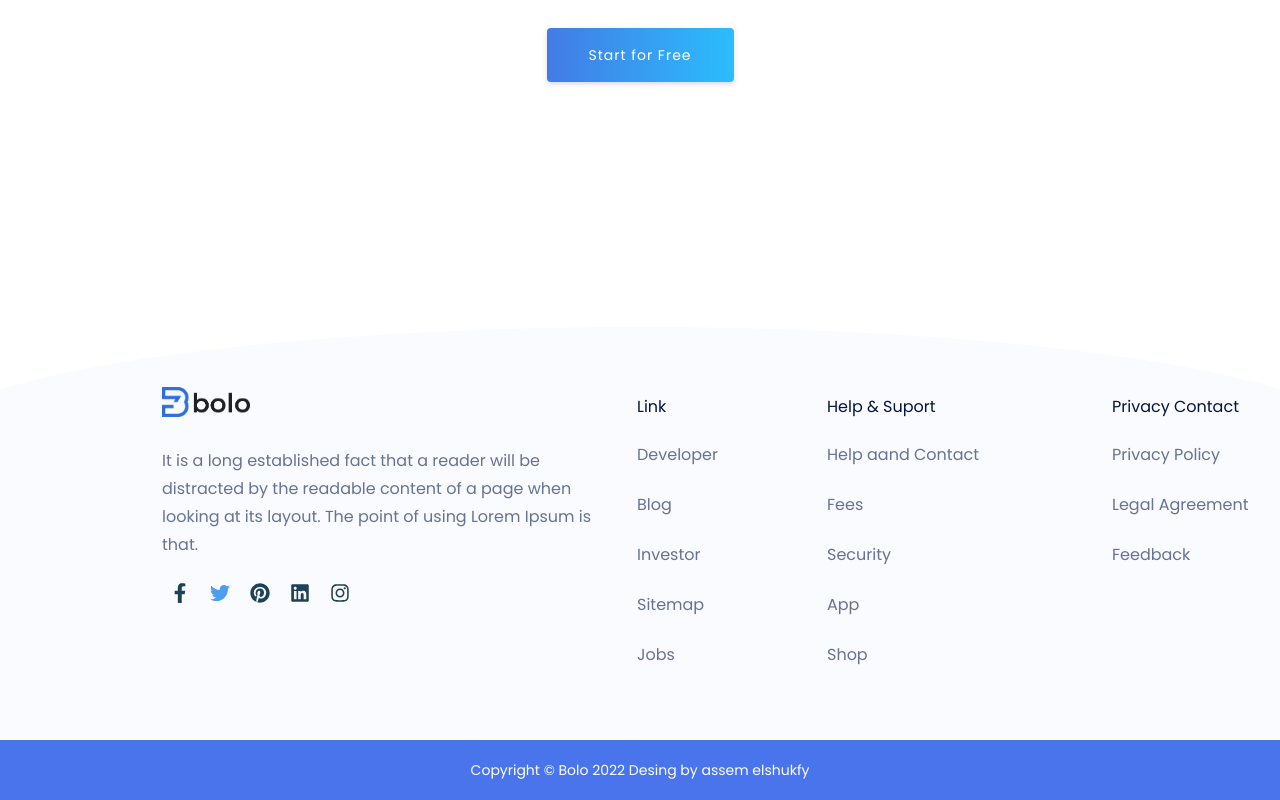
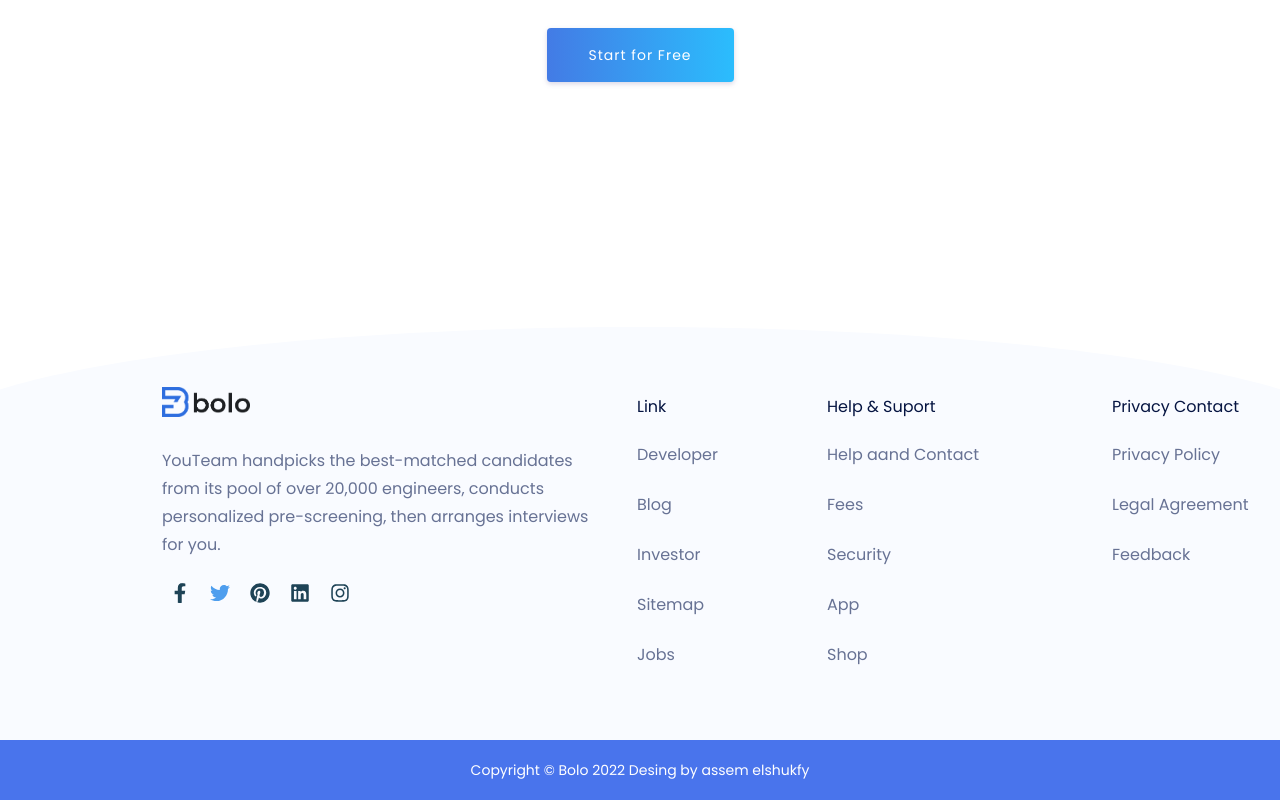
Before and after one commit to BlueCloud15696/Bolo, a React (Create React App) app: page / in a window 1280 px wide. Shown: the part 6935-7735 px from the top of the page. Built offline with nearby package versions, Linux system fonts and the light colour scheme; no server answers; the HTML template or start-up script is replaced by a standard one.

Commit message:
edited home page content

```diff
--- a/src/pages/Home.js
+++ b/src/pages/Home.js
@@ -787,9 +787,7 @@ function Home({ setAuthState, authState, logout }) {
                   <img alt="some" src={logo} />
                 </div>
                 <p>
-                  It is a long established fact that a reader will be distracted
-                  by the readable content of a page when looking at its layout.
-                  The point of using Lorem Ipsum is that.
+                YouTeam handpicks the best-matched candidates from its pool of over 20,000 engineers, conducts personalized pre-screening, then arranges interviews for you.
                 </p>
                 <div className="social-links mt-3">
                   <FaFacebookF color="#1e4356" className="social-icons" />
```
